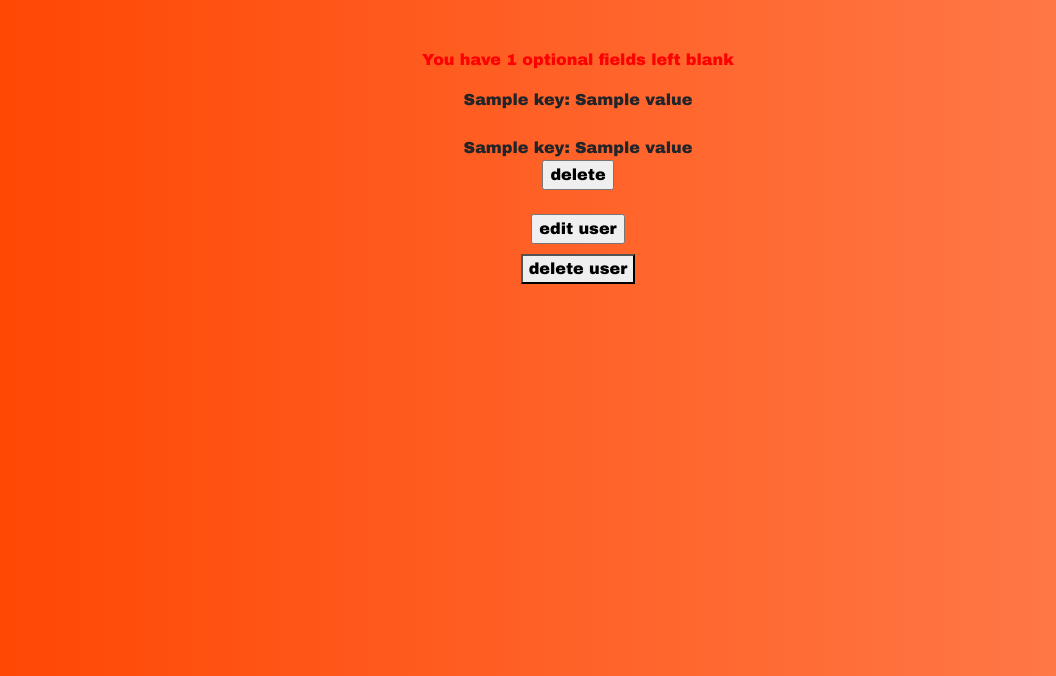
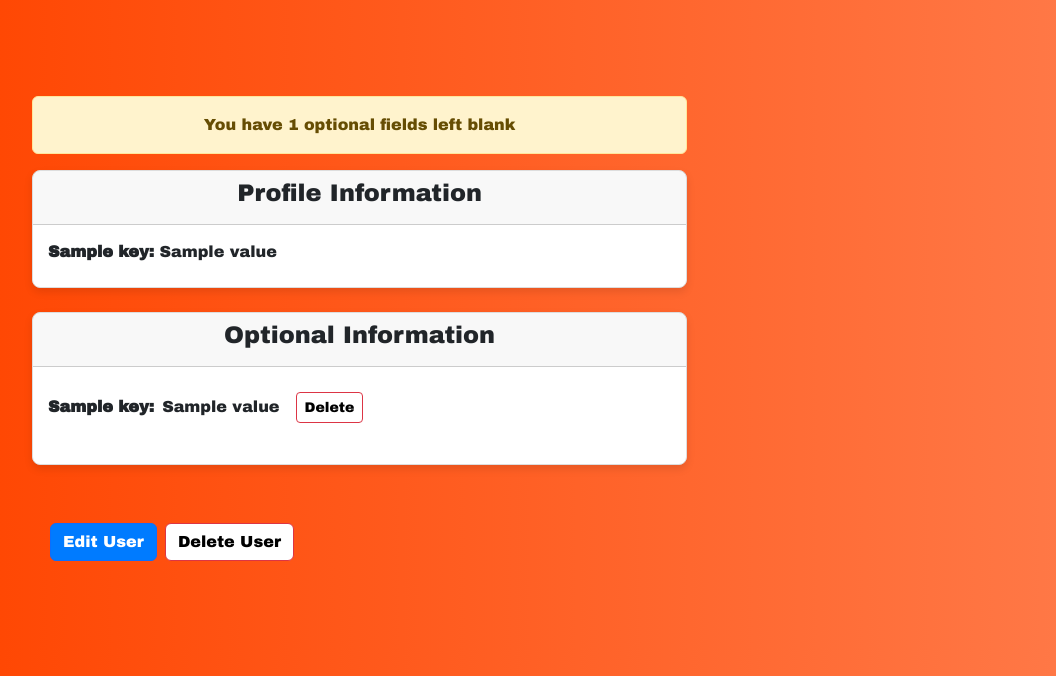
Before and after one commit to giusber2005/here, a Flask app: template templates/account.html in a window 1280 px wide. Shown: the part 124-800 px from the top of the page, without its empty margins (62-1118 px from the left). Run offline with Flask 3, Linux system fonts and the light colour scheme; the template is opened without the code that fills it: most values are stand-ins (such as "Sample title", 1, 10 or a date in 2020); some libraries are stand-ins or nearby versions.

Commit message:
design improvements

```diff
--- a/helpers.py
+++ b/helpers.py
@@ -143,12 +143,12 @@ def nationcity_check(check, city):
         city_to_nation = {rows[0].strip().lower(): rows[1].strip().lower() for rows in reader}
 
         if city == None:
-            if check not in set(city_to_nation.values()):
                 message = "This nation doesn't exist"
                 return message
         if city != None:
             if check not in set(city_to_nation):
                 message = "This city doesn't exist"
+            if check not in set(city_to_nation.values()):
                 return message
             if city_to_nation.get(check) != city:
                 message = "City and nation don't correspond"
--- a/static/css/styles.css
+++ b/static/css/styles.css
@@ -67,7 +67,7 @@ th {
     display: flex;
     flex-direction: row;
     align-items: center;
-    margin-bottom: 1.5rem;
+    margin-bottom: 1.0rem;
     width: 50%; /* Adjust the width of the form group container */
     position: relative;
 }
--- a/static/scripts/script.js
+++ b/static/scripts/script.js
@@ -92,7 +92,7 @@ function noSpecial(Username, error_field) {
         return 'Valid Username!!';
     } else  {
         error_field.style.color = "red";
-        return 'Username cannot have special_characters, only alphanumeric values';
+        return 'Only alphanumeric values are admitted';
     }
 }
 
--- a/templates/account.html
+++ b/templates/account.html
@@ -1,6 +1,4 @@
-
 {% extends "root.html" %}
-
 
 {% block title %}
     ACCOUNT
@@ -14,67 +12,111 @@
         document.getElementById('PhotoPreview').src = imagePath;
     });
 </script>
+
+<style>
+    .shadow-box {
+        box-shadow: 0 4px 8px rgba(0, 0, 0, 0.1);
+        transition: box-shadow 0.3s ease, transform 0.3s ease;
+    }
+
+    .shadow-box:hover {
+        box-shadow: 0 8px 16px rgba(0, 0, 0, 0.2);
+        transform: translateY(-4px);
+    }
+</style>
+
 {% endblock %}
 
 {% block main %}
-        {% if counter != 0%}
-            <p style="color: red"> You have {{ counter }} optional fields left blank </p>
+<div id="container" class="container mt-5" style="display: flex; flex-direction: column;">
+    {% if counter != 0 %}
+        <div class="alert alert-warning" style="width: 60%;">
+            You have {{ counter }} optional fields left blank
+        </div>
     {% else %}
-            <p style="color: red"> Your profile is completed!!! </p>
+        <div class="alert alert-success" style="width: 60%;">
+            Your profile is completed!!!
+        </div>
     {% endif %}
+
+    <!-- Profile Information -->
+    <div class="card mb-4 shadow-box" style="width: 60%; float: left; margin-right: 2%;">
+        <div class="card-header">
+            <h4 class="card-title">Profile Information</h4>
+        </div>
+        <div class="card-body" style="text-align: left">
             {% for key, value in informations.items() %}
                 {% if key != 'hash' and key != 'id' %}
-                <div> {{ key }}: {{ value }} </div>
-                <br>
+                    <div class="mb-2">
+                        <strong>{{ key|capitalize }}:</strong> {{ value }}
+                    </div>
                 {% endif %}
-        {% endfor%}
+            {% endfor %}
+        </div>
+    </div>
+
+    <!-- Optional Information -->
+    <div class="card mb-4 shadow-box" style="width: 60%; float: left;">
+        <div class="card-header">
+            <h4 class="card-title">Optional Information</h4>
+        </div>
+        <div class="card-body">
             {% for key, value in optional_informations.items() %}
                 {% if key != 'id' and key != 'username' %}
+                    <div class="d-flex justify-content-start align-items-center mb-3">
                         {% if key != 'photo' and key != 'phone_number' and key != 'prefix' %}
-                    <div>
-                        {{ key }}: {{ value }}
-                        <form action="/delete_information" method="post">
-                            <input type="hidden" name="field" value={{ key }}>
-                            <input type="submit" value="delete">
+                            <strong class="me-2">{{ key|capitalize }}:</strong>
+                            <div class="me-2">{{ value }}</div>
+                            <form action="/delete_information" method="post" class="d-inline">
+                                <input type="hidden" name="field" value="{{ key }}">
+                                <button type="submit" class="btn btn-danger btn-sm ms-2">Delete</button>
+                            </form>
+                        {% elif key == 'photo' %}
+                            <strong class="me-2">Photo:</strong>
+                            <div style="display: none;" id="PhotoFile">{{ value }}</div>
+                            {% if value == None %}
+                                <div class="text-warning me-2">Please, update your profile photo</div>
+                            {% endif %}
+                            <img id="PhotoPreview" class="img-thumbnail me-2" style="width: 100px; height: 100px;" alt="Profile photo preview">
+                            <form action="/delete_information" method="post" class="d-inline">
+                                <input type="hidden" name="field" value="{{ key }}">
+                                <button type="submit" class="btn btn-danger btn-sm ms-2 mt-2">Delete</button>
+                            </form>
+                        {% elif key == 'phone_number' %}
+                            <strong class="me-2">Phone Number:</strong>
+                            <div class="me-2">{{ optional_informations.get('prefix') }}</div>
+                            <div class="me-2">{{ value }}</div>
+                            <form action="/delete_information" method="post" class="d-inline">
+                                <input type="hidden" name="field" value="{{ key }}">
+                                <button type="submit" class="btn btn-danger btn-sm ms-2">Delete</button>
+                            </form>
+                        {% endif %}
+                    </div>
+                {% endif %}
+            {% endfor %}
+        </div>
+    </div>
+
+</div>
+
+<div style="clear: both;"></div>
+
+<div class="d-flex justify-content-start align-items-center mt-4" style="margin: 30px">
+    <form action="/change_informations" method="get" class="me-2">
+        <button type="submit" class="btn btn-primary">Edit User</button>
+    </form>
+    <button class="btn btn-danger" data-bs-toggle="collapse" data-bs-target="#confirm" style="margin: 0px">Delete User</button>
+
+    <div id="confirm" class="collapse mt-3" style="margin: 10px">
+        <div class="card card-body shadow-box">
+            <p>Are you sure you want to delete your account?</p>
+            <form action="/delete" method="post" class="d-flex justify-content-between">
+                <button type="submit" class="btn btn-danger">Yes</button>
+                <button type="button" class="btn btn-secondary" data-bs-toggle="collapse" data-bs-target="#confirm">No</button>
             </form>
         </div>
-                    <br>
-                {% elif key == 'photo' %}
-                    <div> {{ key }}:</div>
-                    <div style="display: none;" id="PhotoFile"> {{ value }} </div>
-                    {% if value == None %}
-                        <div> please, update your profile photo </div>
-                    {% endif %}
-                    <img id="PhotoPreview" style="width: 100px; height: 100px;" alt="Profile photo preview">
-                    <form action="/delete_information" method="post">
-                        <input type="hidden" name="field" value={{ key }}>
-                        <input type="submit" value="delete">
-                    </form>
-                    <br>
-                    <br>
-                {% elif key == 'phone_number' %}
-                    <div>
-                        prefix: {{ optional_informations.get('prefix')}}
-                        {{ key }}: {{ value }}
-                        <form action="/delete_information" method="post">
-                            <input type="hidden" name="field" value={{ key }}>
-                            <input type="submit" value="delete">
-                        </form>
     </div>
-                    <br>
-                {% endif %}
+</div>
 
-            {% endif %}
-        {% endfor %}
 
-        <form action="/change_informations" method="get">
-            <input type="submit" value="edit user">
-        </form>
-
-        <button data-bs-toggle="collapse" data-bs-target="#confirm" style="margin: 10px"> delete user </button>
-        <form id="confirm" class="collapse" action="/delete" method="post">
-            <div> Are you sure? </div>
-            <button type="submit"> yes </button>
-            <button type="button" data-bs-toggle="collapse" data-bs-target="#confirm"> no </button>
-        </form>
 {% endblock %}
--- a/templates/login.html
+++ b/templates/login.html
@@ -38,8 +38,8 @@
                     <div class="input-container">
                         <input type="email" placeholder="Insert your email" name="Email" class="form-control">
                     </div>
+                    <button type="submit" class="btn btn-primary" style="margin-left: 5px">Send Email</button>
                 </div>
-                <button type="submit" class="btn btn-primary">Send Email</button>
             </form>
         </div>
     </div>
```
Also changed, not shown: templates/registration.html (+29 -114 lines), database.db, 2 other files. Lines whose indentation alone changed are shown as unchanged.
